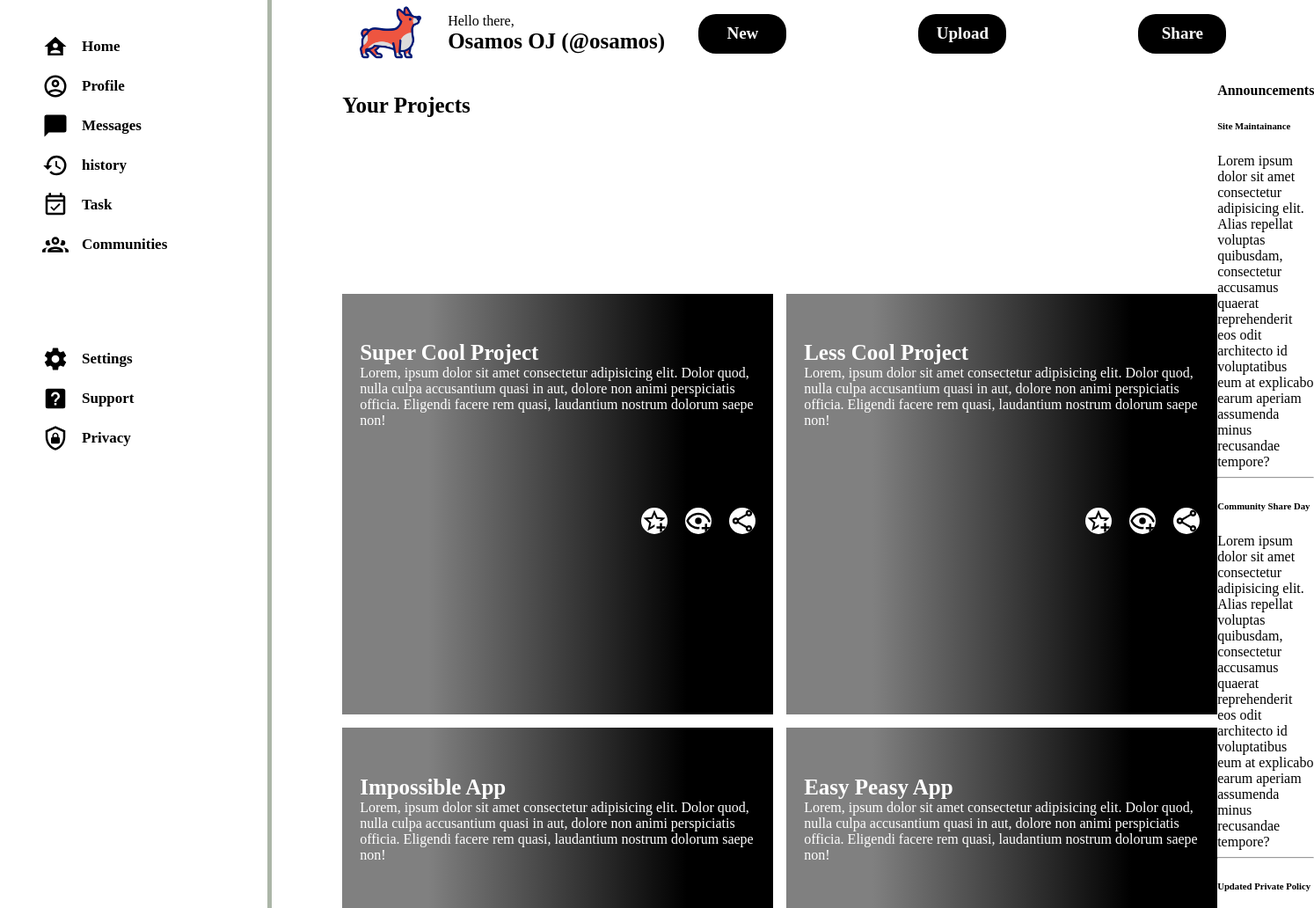
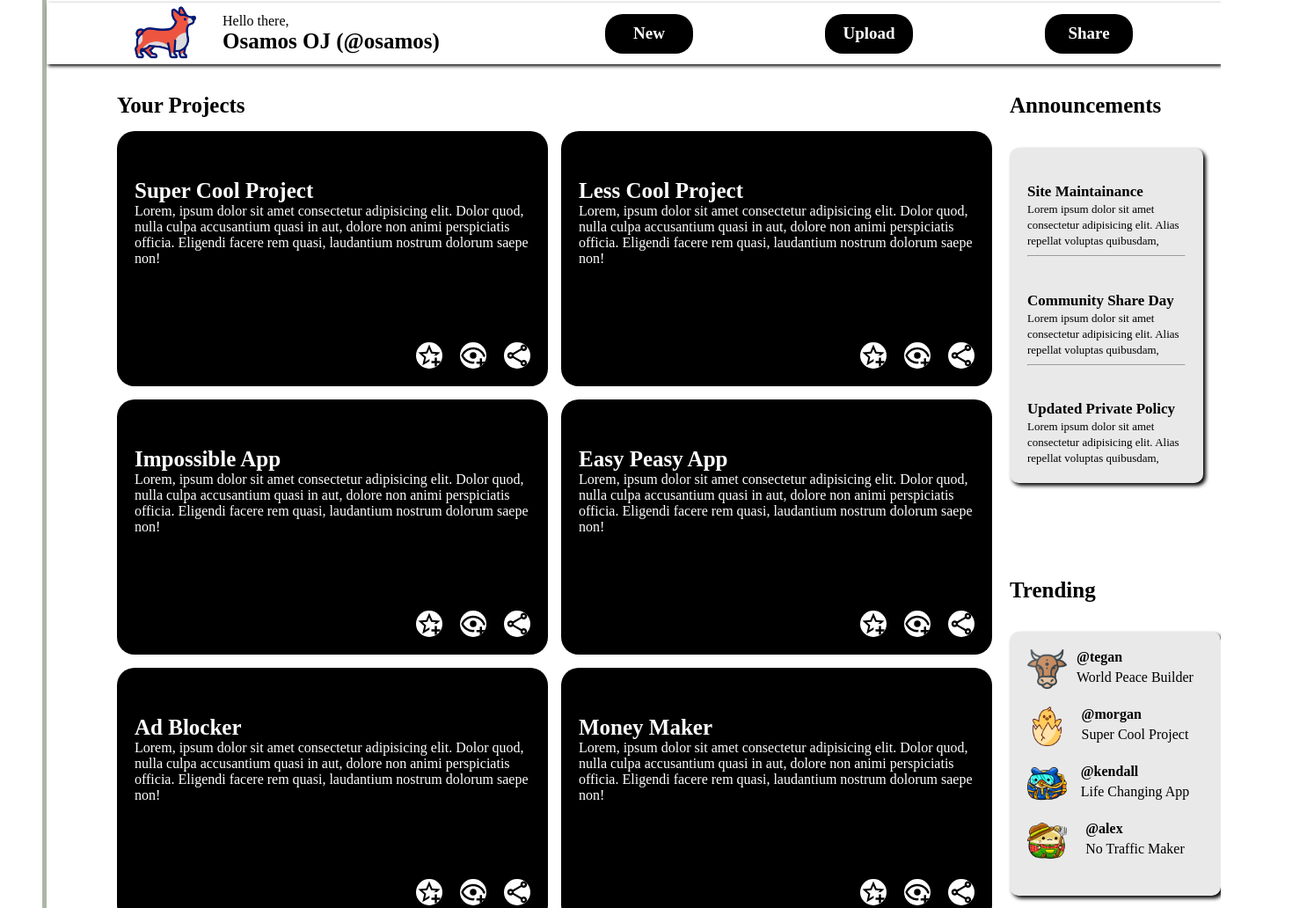
Before and after one commit to Moyinoluwa360/admin-dashboard, a plain HTML site: page index.html in a window 1280 px wide. Shown: the part 80-1112 px from the top of the page at 88% size, 1494 px wide, since content can reach past the window. Drawn offline with Linux system fonts and the light colour scheme.

Commit message:
finished project

```diff
--- a/index.html
+++ b/index.html
@@ -173,9 +173,6 @@
                         <span>Lorem ipsum dolor sit amet consectetur
                                 adipisicing elit.
                                 Alias repellat voluptas quibusdam,
-                                consectetur accusamus quaerat reprehenderit eos odit
-                                architecto id voluptatibus eum at explicabo
-                                earum aperiam assumenda minus recusandae tempore?
                         </span>
                     </div>
                     <hr>
@@ -184,9 +181,6 @@
                         <span>Lorem ipsum dolor sit amet consectetur
                                 adipisicing elit.
                                 Alias repellat voluptas quibusdam,
-                                consectetur accusamus quaerat reprehenderit eos odit
-                                architecto id voluptatibus eum at explicabo
-                                earum aperiam assumenda minus recusandae tempore?
                         </span>
                     </div>
                     <hr>
@@ -195,34 +189,33 @@
                         <span>Lorem ipsum dolor sit amet consectetur
                                 adipisicing elit.
                                 Alias repellat voluptas quibusdam,
-                                consectetur accusamus quaerat reprehenderit eos odit
-                                architecto id voluptatibus eum at explicabo
-                                earum aperiam assumenda minus recusandae tempore?
                         </span>
                     </div>
                 </div>
             </div>
             <div class="trending">
                 <h4>Trending</h4>
+                <div class="Trending">
                     <div class="profile1">
                         <img src="/profile-images/animal.png" alt="profile1" class="size2">
-                    <span>@tegan</span>
-                    <span>World Peace Builder</span>
+                        <span class="tag">@tegan</span>
+                        <span class="post">World Peace Builder</span>
                     </div>
                     <div class="profile2">
                         <img src="/profile-images/chick.png" alt="profile2" class="size2">
-                    <span>@morgan</span>
-                    <span>Super Cool Project</span>
+                        <span class="tag">@morgan</span>
+                        <span class="post">Super Cool Project</span>
                     </div>
                     <div class="profile3">
                         <img src="/profile-images/diver.png" alt="profile3" class="size2">
-                    <span>@kendall</span>
-                    <span>Life Changing App</span>
+                        <span class="tag">@kendall</span>
+                        <span class="post">Life Changing App</span>
                     </div>
                     <div class="profile4">
                         <img src="/profile-images/farmer.png" alt="profile4" class="size2">
-                    <span>@alex</span>
-                    <span>No Traffic Maker</span>
+                        <span class="tag">@alex</span>
+                        <span class="post">No Traffic Maker</span>
+                    </div>
                 </div>
             </div>
         </div>
--- a/style.css
+++ b/style.css
@@ -1,3 +1,6 @@
+body{
+    overflow-x: hidden;
+}
 #body{
     height: 100lvh;
     width: 100lvw;
@@ -41,6 +44,7 @@ img{
     padding-left: 40px;
     box-shadow: 5px 2px rgb(172, 182, 168);
     margin-right: 5px;
+    overflow-y: hidden;
 
 }
 .sidebar-pt1{
@@ -115,6 +119,8 @@ input:focus{
     justify-content: space-between;
     padding-left: 100px;
     padding-right: 100px;
+    box-shadow: 2px 2px 4px black;
+    position: static;
 }
 .userProfileDisplay2{
     display: grid;
@@ -161,8 +167,10 @@ input:focus{
 /* main styling */
 #main{
     display: grid;
-    grid-template-columns: 3fr , 1fr;
+    grid-template-columns: 5fr , 1px;
     grid-template-rows: 1fr ,1fr;
+    gap: 20px;
+    padding-bottom: 20px;
 }
 .yourProjects{
     grid-column: 1/2;
@@ -178,14 +186,21 @@ input:focus{
 }
 /* card style */
 .cards{
-    background: linear-gradient(to right, grey 20%,black 80%);
+    background-color: black;
     width: 450px;
+    height: 250px;
     padding: 20px;
     display: flex;
     flex-direction: column;
     margin-bottom: 0%;
     color: white;
+    border-radius: 20px;
 
+}
+.cards:hover{
+    background-color: white;
+    color: black;
+    box-shadow: 7px 7px 4px black;
 }
 .cards h4{
     font-size: 20px;
@@ -245,3 +260,66 @@ input:focus{
     grid-row: 4/5;
     grid-column: 2/3;
 }
+/* announcements style */
+.announcements{
+    width: 220px;
+    height: 500px;
+}
+.announcements h4{
+    font-weight: bolder;
+    font-size: 25px;
+}
+.announce-articles{
+    background-color: rgb(233, 233, 233);
+    padding: 20px;
+    padding-top: 1px;
+    border-radius: 10px;
+    box-shadow: 3px 3px 4px black;
+
+}
+.announce-articles div span{
+    font-size: 13px;
+    font-weight: lighter;
+}
+.announce-articles div{
+    margin-top: 0%;
+}
+h6{
+    margin-bottom: 0%;
+    font-weight: bolder;
+    font-size: 17px;
+}
+hr{
+    margin-bottom: 0;
+}
+.trending h4{
+    font-weight: bolder;
+    font-size: 25px;
+}
+.Trending{
+    background-color: rgb(233, 233, 233);
+    padding: 20px;
+    border-radius: 10px;
+    box-shadow: 3px 3px 4px black;
+    width: 200px;
+}
+.Trending div{
+    display: grid;
+    grid-template-columns: 1fr ,2fr;
+    grid-template-rows: 1fr,1fr;
+    margin-bottom: 20px;
+}
+.Trending div img{
+    grid-column: 1/2;
+    grid-row: 1/3;
+}
+.Trending div .tag{
+    grid-column: 2/3;
+    grid-row: 1/2;
+    font-weight: bolder;
+}
+.Trending div .post{
+    justify-content: flex-start;
+    grid-column: 2/3;
+    grid-row: 2/3;
+}
```
Lines whose indentation alone changed are shown as unchanged.
